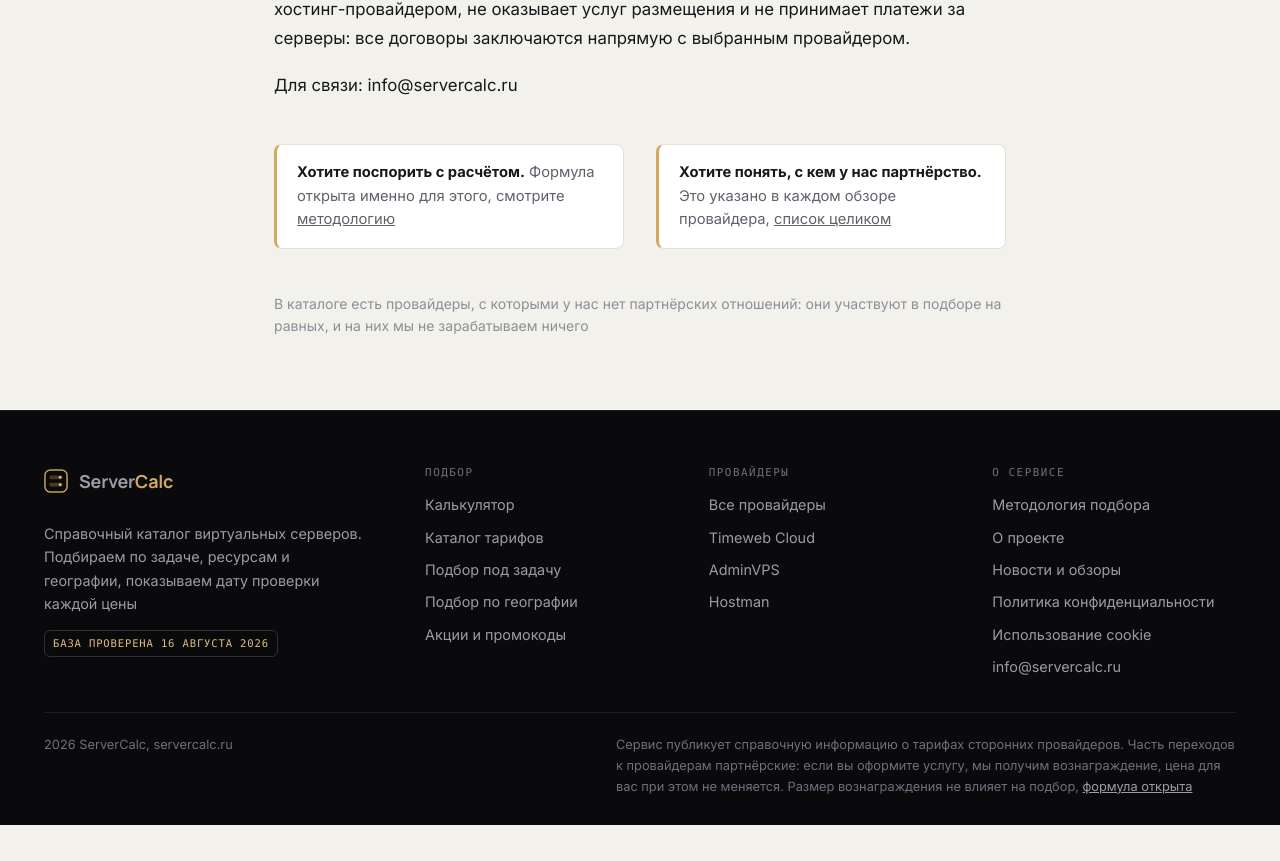
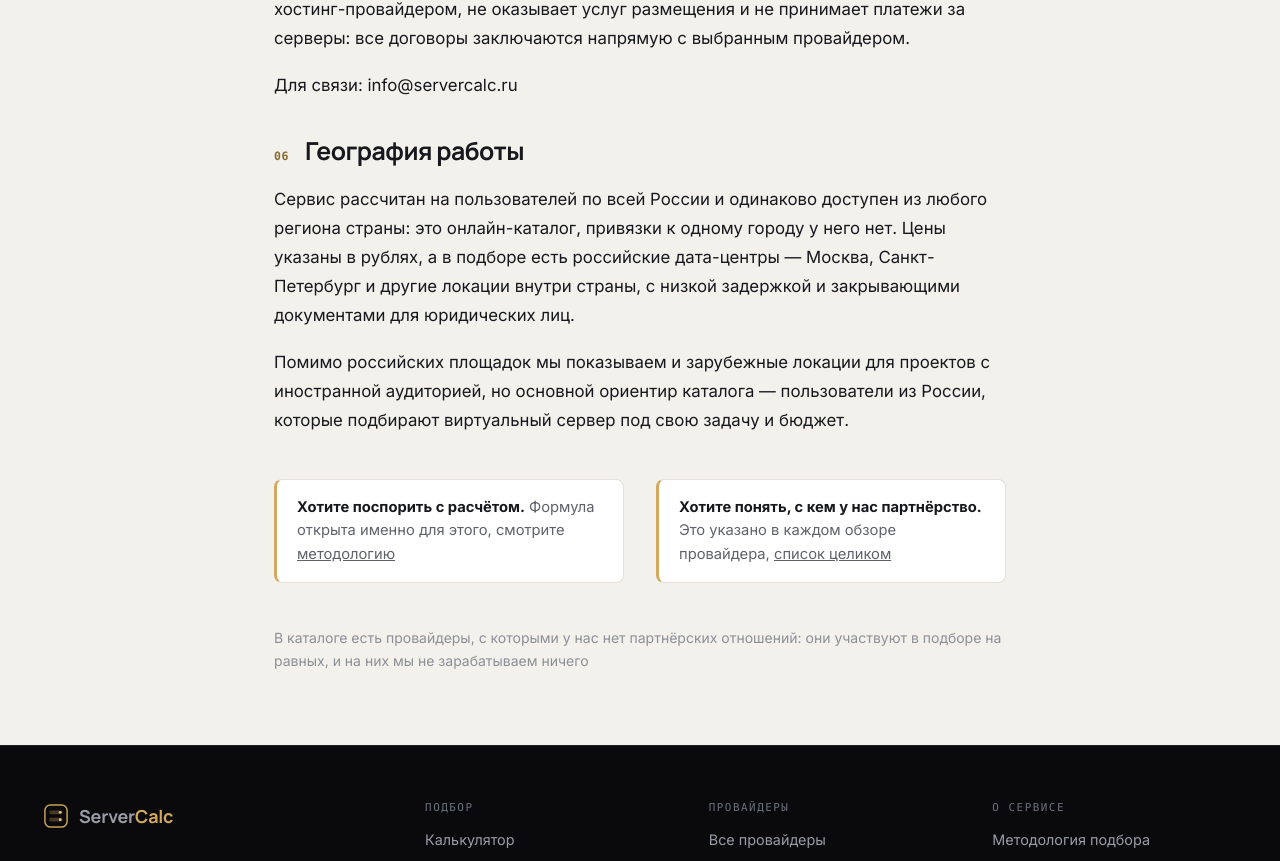
Before and after one commit to MakeBiz/servercalc, a Next.js app: page /o-proekte in a window 1280 px wide. Shown: the part 1895-2756 px from the top of the page. Before the commit the page ends 2720 px from the top, so only its background shows below. Built offline with nearby package versions, Linux system fonts and the light colour scheme.

Commit message:
content: раздел «География работы» на /o-proekte — подтверждение работы по всей России для Вебмастера

```diff
--- a/app/o-proekte/page.js
+++ b/app/o-proekte/page.js
@@ -90,6 +90,19 @@ export default function AboutPage() {
                 ? `Для связи: ${SITE.contactEmail}`
                 : 'Адрес для обращений будет опубликован здесь вместе с реквизитами оператора.'}
             </p>
+            <SecHead n="06">География работы</SecHead>
+            <p>
+              Сервис рассчитан на пользователей по всей России и одинаково доступен из любого
+              региона страны: это онлайн-каталог, привязки к одному городу у него нет. Цены указаны
+              в рублях, а в подборе есть российские дата-центры — Москва, Санкт-Петербург и другие
+              локации внутри страны, с низкой задержкой и закрывающими документами для юридических
+              лиц.
+            </p>
+            <p>
+              Помимо российских площадок мы показываем и зарубежные локации для проектов с
+              иностранной аудиторией, но основной ориентир каталога — пользователи из России,
+              которые подбирают виртуальный сервер под свою задачу и бюджет.
+            </p>
           </div>
 
           <div className="grid-2 mt-lg">
```
